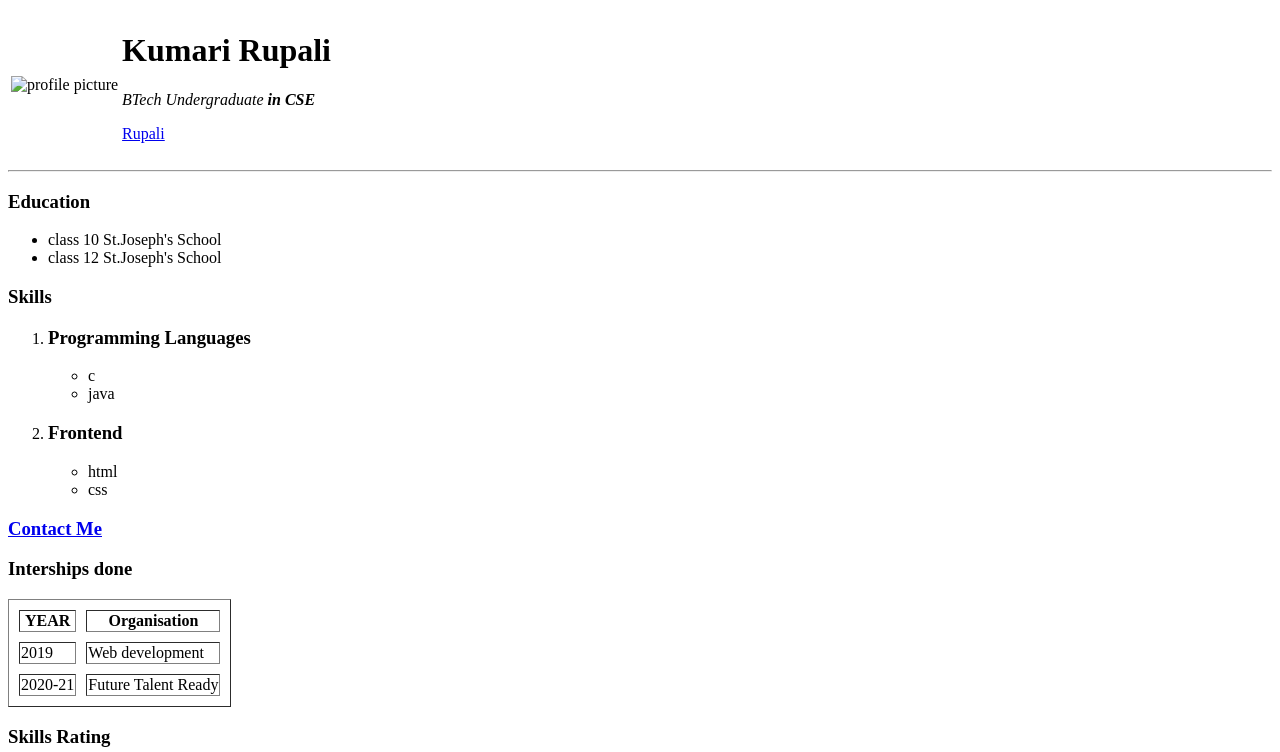
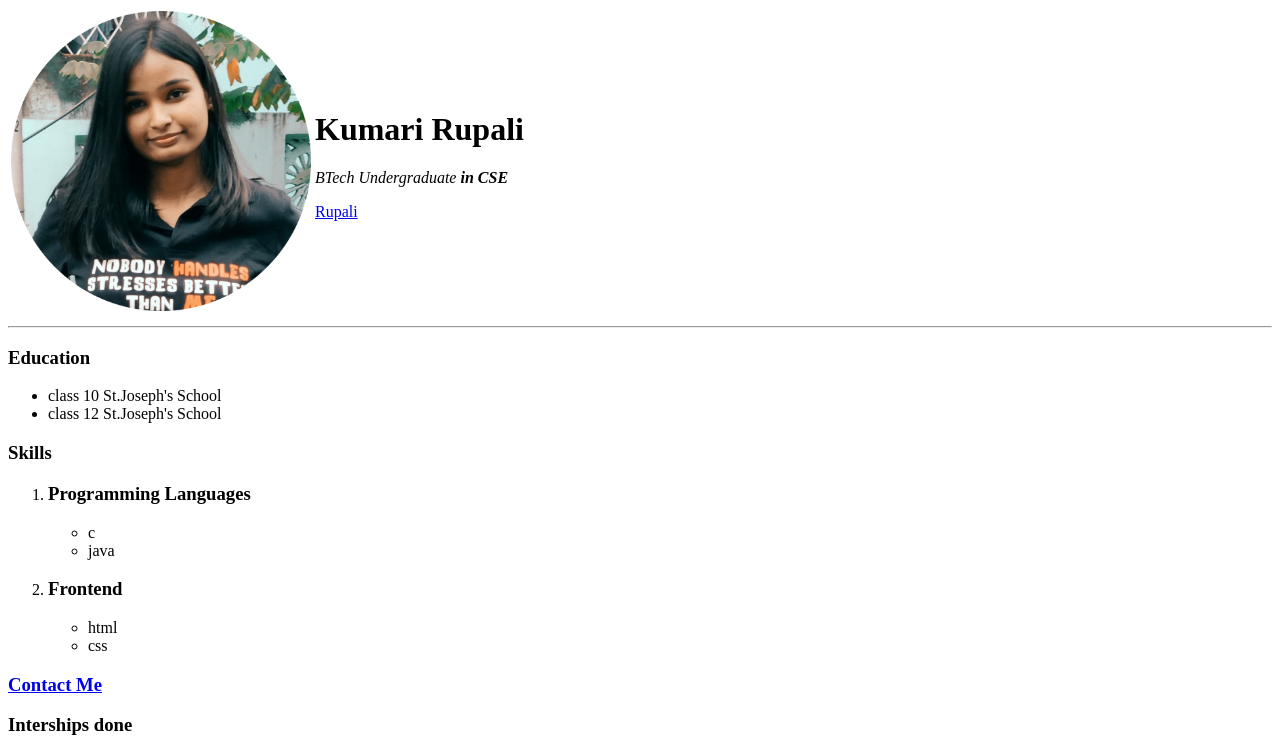
Before and after one commit to rupaliyola123/HTML-CV-Example, a plain HTML site: page index.html in a window 1280 px wide. Shown: the top 752 px of the page. Drawn offline with Linux system fonts and the light colour scheme.

Commit message:
Image issue solved

```diff
--- a/index.html
+++ b/index.html
@@ -9,7 +9,7 @@
 <body>
     <table>
         <tr>
-            <td><img src="images/Rupali-cropped.png" alt="profile picture" width="300" height="300"></td>
+            <td><img src="Rupali-cropped.png" alt="profile picture" width="300" height="300"></td>
             <td>
                 <h1>Kumari Rupali</h1>
                 <p><em>BTech Undergraduate <b>in CSE</b></em></p>
```
